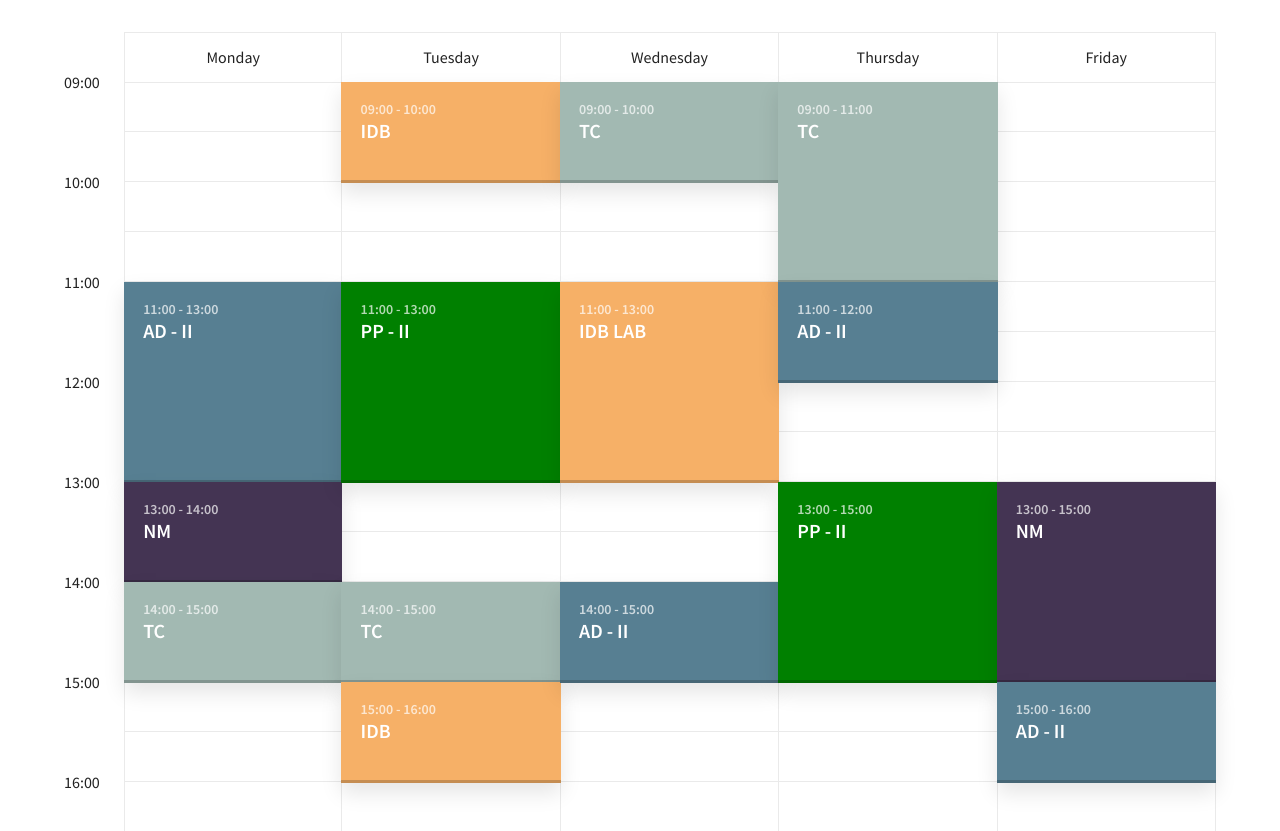
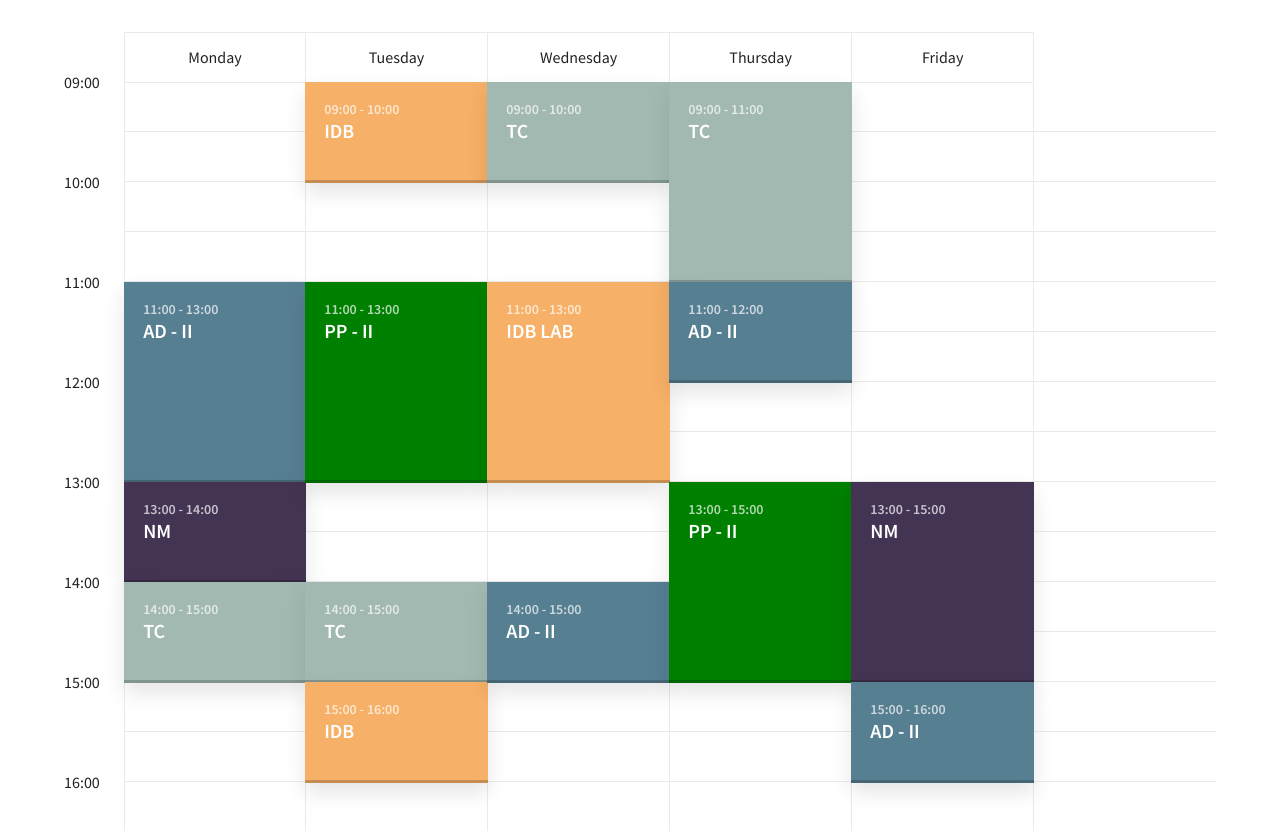
Before and after one commit to nikhilnayak98/event-scheduler, a plain HTML site: page index.html in a window 1280 px wide. Shown: the top 831 px of the page. Drawn offline with nearby package versions, Linux system fonts and the light colour scheme.

Commit message:
width fix

```diff
--- a/css/style.css
+++ b/css/style.css
@@ -181,7 +181,7 @@ Main Components
     width: 100%;
   }
   .cd-schedule .events .events-group {
-    width: 20%;
+    width: 16.67%; /* width = 100/(no of subjects) */
     float: left;
     border: 1px solid #EAEAEA;
     /* reset style */
```
